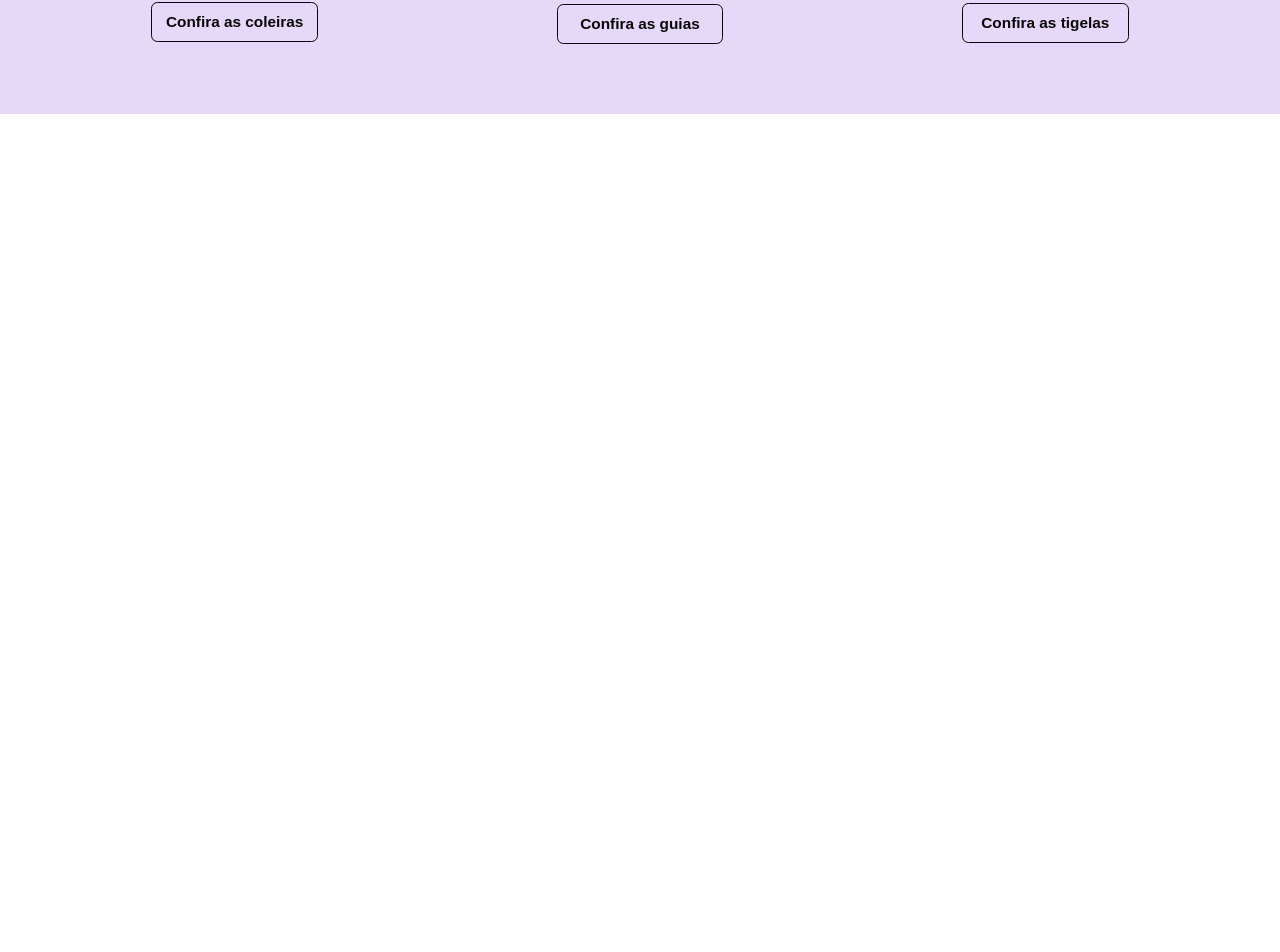
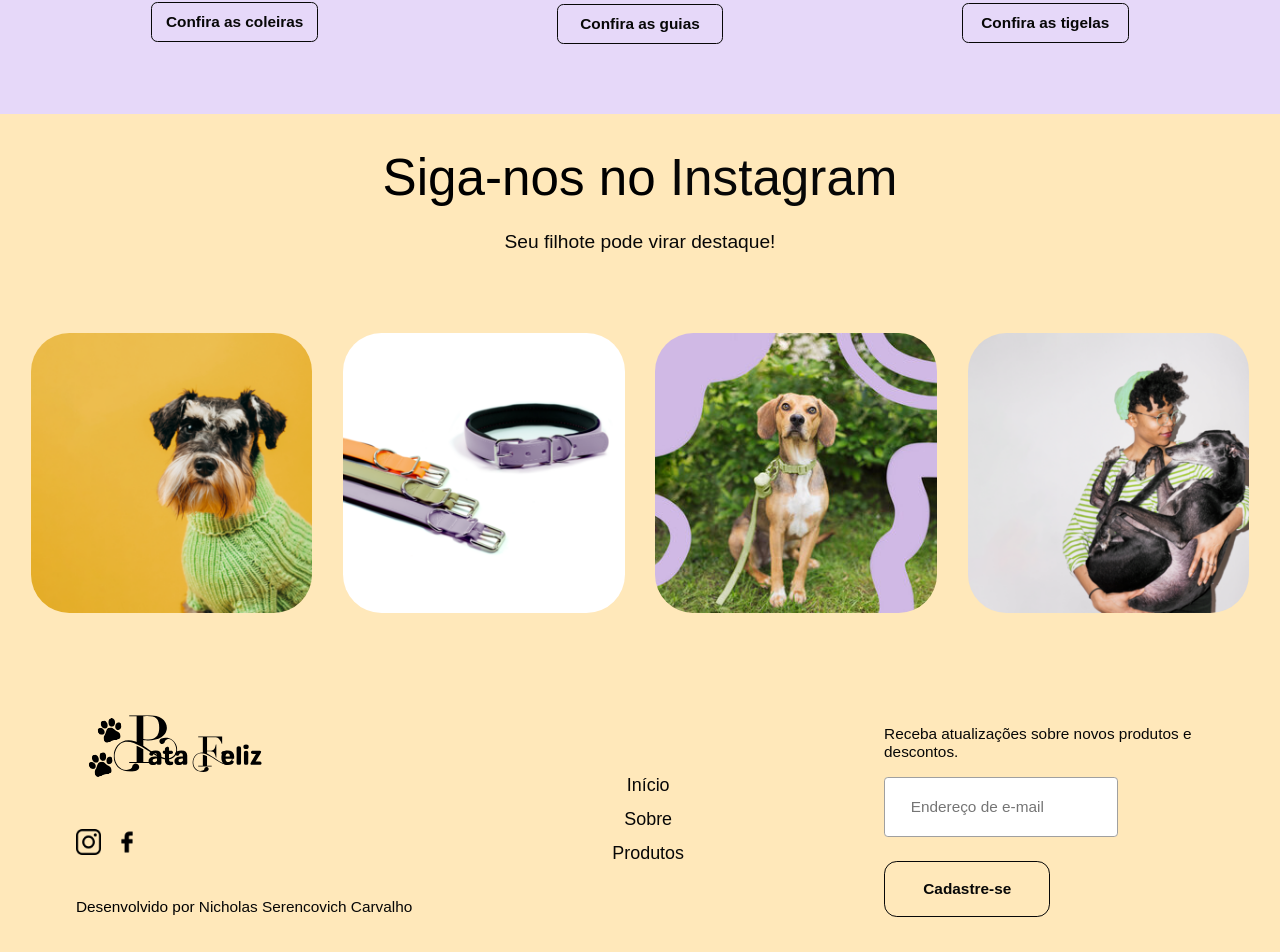
Before and after one commit to nicholas-sc-08/P-12_Landing_page_Pata_Feliz, a React (Vite) app: page / in a window 1280 px wide. Shown: the part 1806-2758 px from the top of the page. Before the commit the page ends 1920 px from the top, so only its background shows below. Built offline with nearby package versions, Linux system fonts and the light colour scheme.

Commit message:
Todos os Containers estão prontos

```diff
--- a/index.html
+++ b/index.html
@@ -4,7 +4,7 @@
     <meta charset="UTF-8" />
     <link rel="icon" type="image/svg+xml" href="/Pet_feliz_.svg" />
     <meta name="viewport" content="width=device-width, initial-scale=1.0" />
-    <title>Pet Feliz</title>
+    <title>Pata Feliz</title>
   </head>
   <body>
     <div id="root"></div>
--- /dev/null
+++ b/src/components/Footer.css
@@ -0,0 +1,239 @@
+
+:root{
+
+    --cor_um: #ffe8ba;
+    --cor_dois: #070707;
+    --cor_tres: #f2f2f2;
+    --cor_quatro: #525252;
+    --cor_cinco: #e6d8f9;
+
+    --tipografia_primaria: 'Nunito', sans-serif;
+}
+
+.container_footer{
+
+    height: 110vh;
+
+    background-color: var(--cor_um);
+}
+
+.container_titulo{
+
+    display: flex;
+    justify-content: center;
+    align-items: center;
+    flex-direction: column;
+}
+
+.container_titulo h1{
+
+    font-family: var(--tipografia_primaria);
+    font-size: 4vw;
+    font-weight: lighter;
+    margin-bottom: 1vh;
+}
+
+.container_titulo h2{
+
+    margin-bottom: 10vh;
+
+    font-family: var(--tipografia_primaria);
+    font-size: 1.5vw;
+    font-weight: lighter;
+
+    color: var(--cor_dois);
+}
+
+.container_titulo a{
+
+    transition: 0.3s;
+
+    font-family: var(--tipografia_primaria);
+    font-size: 4vw;
+    font-weight: lighter;
+
+    text-decoration: none;
+
+    color: var(--cor_dois);
+}
+
+.container_titulo a:hover{
+
+    text-decoration: underline;
+
+    color: var(--cor_quatro);
+}
+
+.container_imgs_footer{
+
+    display: flex;
+    justify-content: space-evenly;
+
+    height: 35vh;
+}
+
+.container_imgs_footer img{
+
+    width: 22vw;
+    border-radius: 3vw;
+}
+
+.container_texto_footer{
+
+    display: flex;
+    justify-content: space-evenly;
+
+    margin-top: 10vh;
+
+    height: 30vh;
+}
+
+.coluna_a_footer{
+
+    height: 30vh;
+}
+
+.coluna_a_footer img{
+
+    width: 15vw;
+}
+
+.container_midias_sociais_footer img{
+
+    width: 2vw;
+    margin-top: 3vh;
+    margin-bottom: 3vh;
+    margin-right: 1vw;
+}
+
+.coluna_a_footer p{
+
+    font-family: var(--tipografia_primaria);
+    font-size: 1.2vw;
+    font-weight: lighter;
+}
+
+.coluna_a_footer a{
+
+    transition: 0.3s;
+
+    text-decoration: none;
+
+    font-family: var(--tipografia_primaria);
+    font-size: 1.2vw;
+    font-weight: lighter;
+
+    color: var(--cor_dois);
+}
+
+.coluna_a_footer a:hover{
+
+    text-decoration: underline;
+
+    color: var(--cor_quatro);
+}
+
+.coluna_b_footer{
+
+    display: flex;
+    flex-direction: column;
+    justify-content: center;
+    align-items: center;
+
+    text-align: left;
+
+    width: 25vw;
+    height: 30vh;
+}
+
+.coluna_b_footer a{
+
+    transition: 0.3s;
+
+    margin-top: 1vw;
+
+    font-size: 1.4vw;
+    font-family: var(--tipografia_primaria);
+    font-weight: lighter;
+
+    text-decoration: none;
+
+    color: var(--cor_dois);
+}
+
+.coluna_b_footer a:hover{
+
+    text-decoration: underline;
+
+   color: var(--cor_quatro);
+}
+
+.coluna_c_footer{
+
+    display: flex;
+    flex-direction: column;
+    justify-content: center;
+
+    height: 30vh;
+}
+
+.coluna_c_footer p{
+
+    width: 25vw;
+
+    font-family: var(--tipografia_primaria);
+    font-size: 1.2vw;
+    font-weight: lighter;
+
+    color: var(--cor_dois);
+}
+
+.coluna_c_footer input{
+
+    width: 16vw;
+    height: 7vh;
+
+    padding-left: 2vw;
+
+    border: 0.1vw solid #a0a0a0;
+    border-radius: 0.3vw;
+
+    outline: none;
+
+    font-family: var(--tipografia_primaria);
+    font-size: 1.2vw;
+}
+
+.coluna_c_footer button{
+
+    transition: 0.3s;
+    cursor: pointer;
+
+    width: 13vw;
+    height: 7vh;
+
+    margin-top: 3vh;
+
+    border: 0.1vw solid var(--cor_dois);
+    border-radius: 1vw;
+
+    background-color: transparent;
+
+    font-family: var(--tipografia_primaria);
+    font-size: 1.2vw;
+    font-weight: bold;
+
+    color: var(--cor_dois);
+}
+
+.coluna_c_footer button:hover{
+
+    color: var(--cor_tres);
+    background-color: var(--cor_dois);
+}
+
+.formulario{
+
+    display: flex;
+    flex-direction: column;
+}
--- /dev/null
+++ b/src/components/Footer.jsx
@@ -0,0 +1,68 @@
+import React from 'react';
+import './Footer.css';
+import { Link } from 'react-router-dom';
+
+function Footer() {
+  return (
+    <div className='container_footer'>
+
+        <div className="container_titulo">
+
+            <h1>Siga-nos no <Link>Instagram</Link></h1>
+            <h2>Seu filhote pode virar destaque!</h2>
+
+        </div>
+
+        <div className="container_imgs_footer">
+
+            <img src="Terrier+escocês+com+suéter+verde.png" alt="Imagem" className='ia'/>
+            <img src="Coleira+Pepé+roxa,+laranja+e+verde.png" alt="Imagem" />
+            <img src="Cão+cliente+usando+coleira+e+guia+verde.jpg" alt="Imagem" />
+            <img src="Fundadora+da+Otis+Pets+com+o+galgo+de+estimação.png" alt="Imagem" />
+
+        </div>
+
+        <div className="container_texto_footer">
+
+            <div className="coluna_a_footer">
+
+                <img src="Pet_feliz.svg" alt="Logo" />
+
+                <div className="container_midias_sociais_footer">
+
+                    <img src="instagram.png" alt="Logo" />
+                    <img src="facebook.png" alt="Logo" />
+
+                </div>
+
+                <p>Desenvolvido por <Link>Nicholas Serencovich Carvalho</Link></p>
+
+            </div>
+
+            <div className="coluna_b_footer">
+
+                <Link>Início</Link>
+                <Link>Sobre</Link>
+                <Link>Produtos</Link>
+
+            </div>
+
+            <div className="coluna_c_footer">
+
+                <p>Receba atualizações sobre novos produtos e descontos.</p>
+
+                <form className='formulario'>
+
+                <input type="email" placeholder='Endereço de e-mail'/>
+                <button>Cadastre-se</button>
+                </form>
+
+            </div>
+
+        </div>
+
+    </div>
+  )
+}
+
+export default Footer
--- a/src/pages/Pagina_inicial.jsx
+++ b/src/pages/Pagina_inicial.jsx
@@ -4,6 +4,7 @@ import { GlobalContext } from '../context/GlobalContext';
 import Banner from '../components/Banner';
 import Sobre from '../components/Sobre';
 import Produtos from '../components/Produtos';
+import Footer from '../components/Footer';
 
 function Pagina_inicial() {
 
@@ -13,6 +14,7 @@ function Pagina_inicial() {
       <Banner/>
       <Sobre/>
       <Produtos/>
+      <Footer/>
 
     </div>
   )
```
Also changed, not shown: public/facebook.png (added), public/instagram.png (added).
